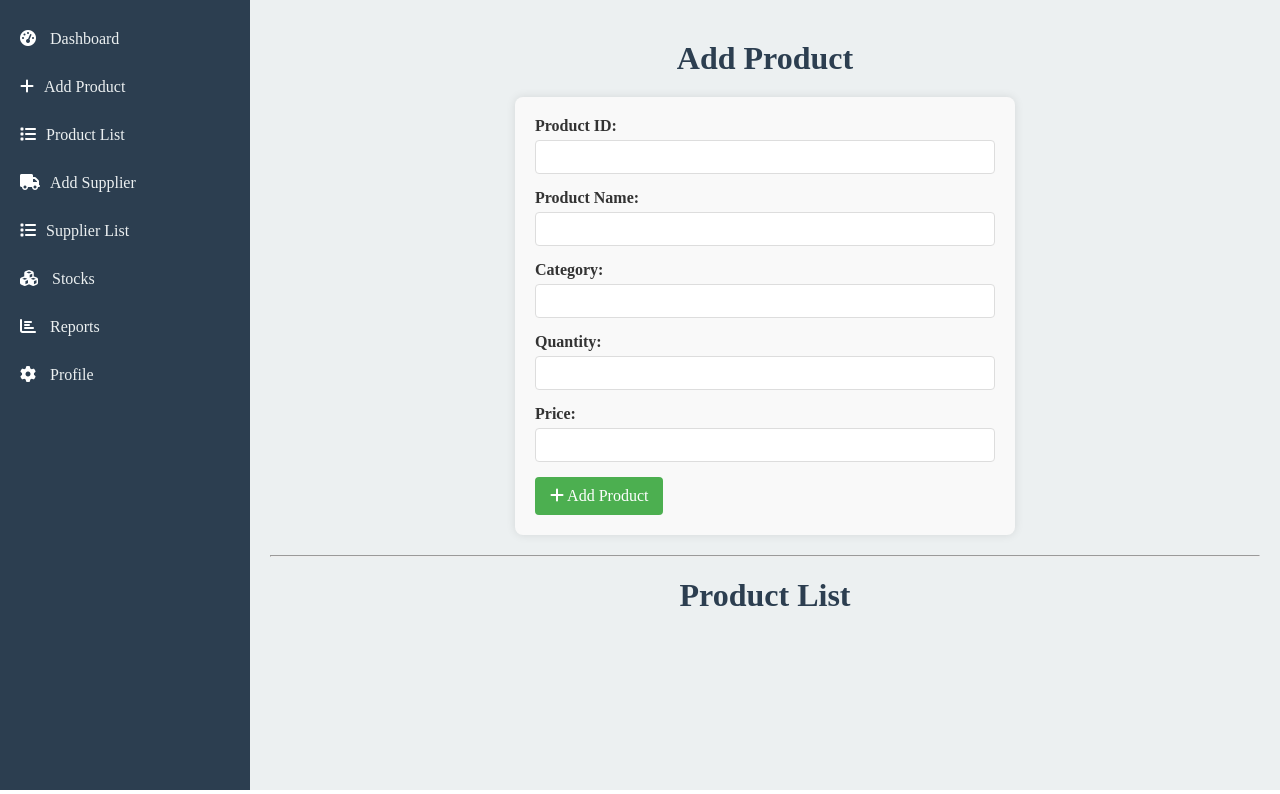
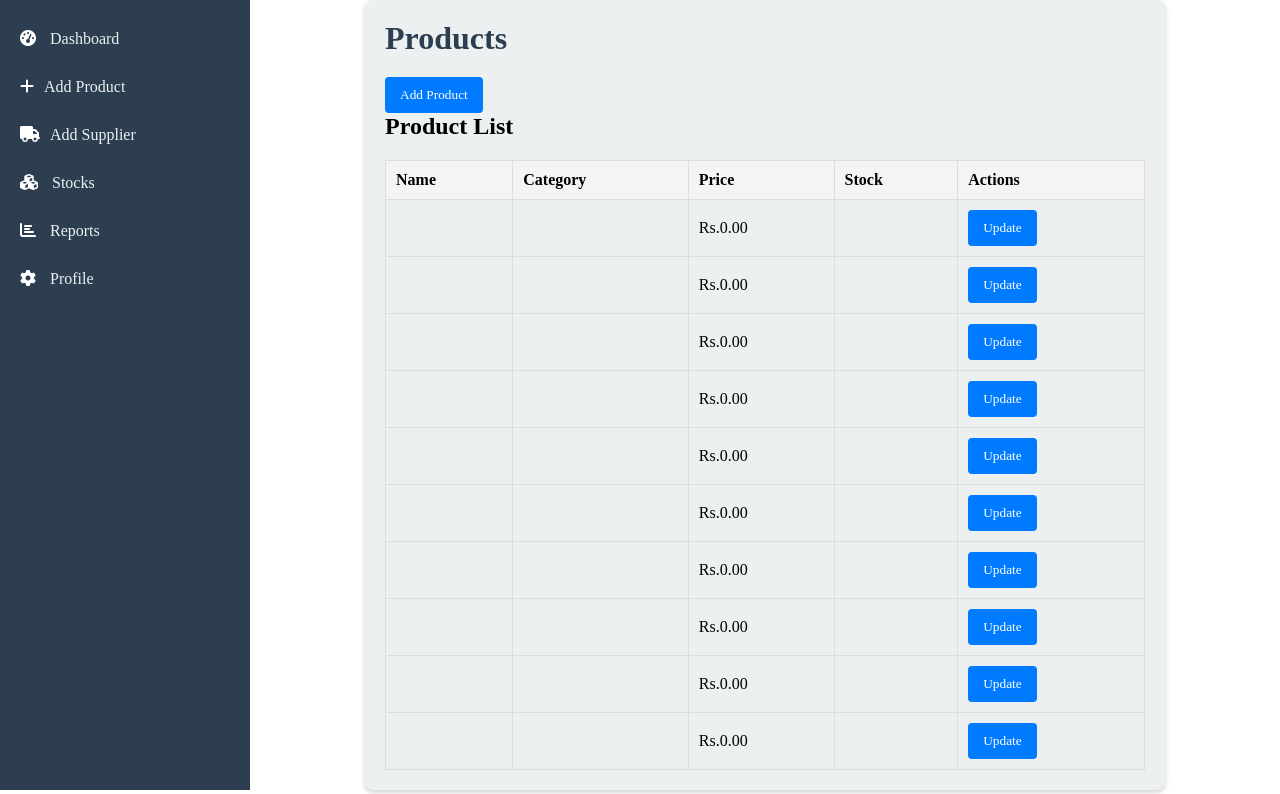
Before and after one commit to khanaldamodar/Incentrack-ims, a PHP site: page /pages/client/product.php in a window 1280 px wide. Shown: the part 56-850 px from the top of the page. Run offline with PHP 8.4, Linux system fonts and the light colour scheme; the visitor is signed in with stand-in values (Sample User, id 1); data comes from the database, SQL or seed files in the repository; data that the repository does not hold is empty.

Commit message:
Made some changes

```diff
--- a/includes/sidebar.php
+++ b/includes/sidebar.php
@@ -22,14 +22,13 @@
     <ul>
         <li><a href="dashboard.php"><i class="fas fa-tachometer-alt"></i> Dashboard</a></li>
         <li><a href="product.php"><i class="fas fa-add"></i>Add Product</a></li>
-        <li><a href="#"><i class="fas fa-list"></i>Product List</a></li>
         <li><a href="supplier.php"><i class="fas fa-truck"></i>Add Supplier</a></li>
-        <li><a href="#"><i class="fas fa-list"></i>Supplier List</a></li>
         <li><a href="stocks.php"><i class="fas fa-cubes"></i> Stocks</a></li>
         <li><a href="reports.php"><i class="fas fa-chart-bar"></i> Reports</a></li>
         <li><a href="profile.php"><i class="fas fa-cog"></i> Profile</a></li>
     </ul>
     </div>
 
+
   </body>
 </html>
--- a/pages/client/dashboard.php
+++ b/pages/client/dashboard.php
@@ -1,7 +1,7 @@
 <?php
 // session_start();
+require "../../includes/login_validator.php";
 require "../../config.php";
-require "../../includes/login_validator.php";
 
 ?>
 <!DOCTYPE html>
--- a/pages/client/product.php
+++ b/pages/client/product.php
@@ -1,87 +1,108 @@
-
 <?php
 require "../../config.php";
 require "../../includes/login_validator.php";
 
+// Handle form submissions
 if ($_SERVER["REQUEST_METHOD"] == "POST") {
-    try {
-        // Get form data
-        $product_id = $_POST['productId'];
-        $name = $_POST['productName'];
+    if ($_POST['action'] == 'add') {
+        // Add a new product
+        $name = $_POST['name'];
         $category = $_POST['category'];
-        $quantity = $_POST['quantity'];
         $price = $_POST['price'];
+        $stock = $_POST['stock'];
 
-        // Validate inputs
-        $errors = array();
+        $sql = "INSERT INTO products (product_name, category, total_stock, product_price) VALUES (?, ?, ?, ?)";
+        $stmt = $conn->prepare($sql);
+        $stmt->bind_param("ssdi", $name, $category, $stock, $price);
 
-        // Check if product ID is numeric
-        if (!is_numeric($product_id)) {
-            $errors[] = "Product ID must be a number";
+        if ($stmt->execute()) {
+            echo "<script>alert('Product added successfully!');</script>";
+            header("Location: " . $_SERVER['PHP_SELF']);
+        } else {
+            echo "<script>alert('Error adding product.');</script>";
+        }
+    } elseif ($_POST['action'] == 'update') {
+        // Update price and stock of a product
+        $id = $_POST['id'];
+        $price = $_POST['price'];
+        $stock = $_POST['stock'];
+
+        $sql = "UPDATE products SET product_price = ?, total_stock = ? WHERE product_id = ?";
+        $stmt = $conn->prepare($sql);
+        $stmt->bind_param("dii", $price, $stock, $id);
+
+        if ($stmt->execute()) {
+            echo "<script>alert('Product updated successfully!');</script>";
+            header("Location: " . $_SERVER['PHP_SELF']);
+        } else {
+            echo "<script>alert('Error updating product.');</script>";
+        }
+    }
 }
 
-        // Check if name contains only letters, numbers and spaces
-        if (!preg_match("/^[a-zA-Z0-9 ]+$/", $name)) {
-            $errors[] = "Product name can only contain letters, numbers and spaces";
-        }
-
-        // Check if quantity is positive
-        if ($quantity <= 0) {
-            $errors[] = "Quantity must be greater than 0";
-        }
-
-        // Check if price is positive
-        if ($price <= 0) {
-            $errors[] = "Price must be greater than 0";
-        }
-
-        // If no validation errors, insert into database
-        if (empty($errors)) {
-            $sql = "INSERT INTO products (product_id, name, category_id, quantity_in_hand, price)
-                    VALUES (?, ?, ?, ?, ?)";
-
-            $stmt = $conn->prepare($sql);
-            $stmt->bind_param("isids", $product_id, $name, $category, $quantity, $price);
-
-            if ($stmt->execute()) {
-                echo "<p class='success'>Product added successfully!</p>";
-            } else {
-                echo "<p class='error'>Error adding product: " . $conn->error . "</p>";
-            }
-
-            $stmt->close();
-        } else {
-            // Display validation errors
-            echo "<div class='error'>";
-            foreach($errors as $error) {
-                echo "<p>$error</p>";
-            }
-            echo "</div>";
-        }
-
-    } catch (Exception $e) {
-        echo "<p class='error'>An error occurred: " . $e->getMessage() . "</p>";
+// Fetch all products
+$products = [];
+$sql = "SELECT * FROM products";
+$result = $conn->query($sql);
+if ($result->num_rows > 0) {
+    while ($row = $result->fetch_assoc()) {
+        $products[] = $row;
     }
 }
 ?>
 
 <style>
-.success {
-    color: green;
-    text-align: center;
+        .main-content {
+            max-width: 800px;
+            margin: 0 auto;
+            background-color: white;
+            padding: 20px;
+            border-radius: 8px;
+            box-shadow: 0 2px 5px rgba(0, 0, 0, 0.2);
+        }
+        table {
+
+            width: 100%;
+            border-collapse: collapse;
+            margin-top: 20px;
+        }
+        table, th, td {
+            border: 1px solid #ddd;
+            color: black;
+        }
+        th, td {
             padding: 10px;
-    margin: 10px 0;
-    background: #d4edda;
-    border-radius: 5px;
+            text-align: left;
         }
-
-.error {
-    color: red;
-    text-align: center;
-    padding: 10px;
-    margin: 10px 0;
-    background: #f8d7da;
-    border-radius: 5px;
+        th {
+            background-color: #f4f4f4;
+        }
+        .form-group {
+            margin-bottom: 15px;
+        }
+        .form-group label {
+            display: block;
+            margin-bottom: 5px;
+        }
+        .form-group input, .form-group select {
+            width: 100%;
+            padding: 8px;
+            border: 1px solid #ccc;
+            border-radius: 4px;
+        }
+        .button {
+            padding: 10px 15px;
+            background-color: #007BFF;
+            color: white;
+            border: none;
+            border-radius: 4px;
+            cursor: pointer;
+        }
+        .button:hover {
+            background-color: #0056b3;
+        }
+        input,h2{
+            color: black;
         }
     </style>
 
@@ -101,116 +122,90 @@
     require "../../includes/sidebar.php";
    ?>
     <div class="main-content">
-      <h1 style="text-align: center; margin-top: 20px;">Add Product</h1>
-        <div class="form-container">
-            <form id="productForm" class="product-form" method="POST">
+    <h1>Products</h1>
+    <button class="button" onclick="document.getElementById('addProductForm').style.display='block'">Add Product</button>
+
+     <!-- Add Product Form -->
+     <div id="addProductForm" style="display:none; margin-top: 20px;">
+        <form method="POST">
+            <input type="hidden" name="action" value="add">
             <div class="form-group">
-                    <label for="productId">Product ID:</label>
-                    <input style="color: black;" type="text" id="productId" name="productId" required>
-                </div>
-                <div class="form-group">
-                    <label for="productName">Product Name:</label>
-                    <input style="color: black;" type="text" id="productName" name="productName" required>
+                <label for="name">Product Name:</label>
+                <input type="text" id="name" name="name" required>
             </div>
             <div class="form-group">
                 <label for="category">Category:</label>
-                    <input style="color: black;" type="text" id="category" name="category" required>
-                </div>
-                <div class="form-group">
-                    <label for="quantity">Quantity:</label>
-                    <input style="color: black;" type="number" id="quantity" name="quantity" required>
+                <input type="text" id="category" name="category" required>
             </div>
             <div class="form-group">
                 <label for="price">Price:</label>
-                    <input style="color: black;" type="number" id="price" name="price" step="0.01" required>
+                <input type="number" id="price" name="price" step="0.01" required>
             </div>
-                <button type="submit" class="submit-btn"> <i class="fas fa-plus"></i> Add Product</button>
+            <div class="form-group">
+                <label for="stock">Stock:</label>
+                <input type="number" id="stock" name="stock" required>
+            </div>
+            <button type="submit" class="button">Add Product</button>
         </form>
-            <hr>
     </div>
-        <h1 style="text-align: center; margin-top: 20px;">Product List</h1>
-        <!-- <table class="product-table">
 
+     <!-- Product List -->
+     <h2 style="color: black;">Product List</h2>
+    <table>
         <thead>
         <tr>
-                  <th>Product ID</th>
-                  <th>Product Name</th>
+            <th>Name</th>
             <th>Category</th>
-                  <th>Quantity</th>
             <th>Price</th>
+            <th>Stock</th>
             <th>Actions</th>
         </tr>
         </thead>
         <tbody>
+        <?php foreach ($products as $product): ?>
             <tr>
-                  <td>001</td>
-                  <td>Product A</td>
-                  <td>Electronics</td>
-                  <td>100</td>
-                  <td>$199.99</td>
-                  <td class="action-icons">
-                      <i class="fas fa-edit"></i>
-                      <i class="fas fa-trash-alt"></i>
+                <td><?= htmlspecialchars($product['product_name']) ?></td>
+                <td><?= htmlspecialchars($product['category']) ?></td>
+                <td>Rs.<?= htmlspecialchars(number_format($product['product_price'], 2)) ?></td>
+                <td><?= htmlspecialchars($product['total_stock']) ?></td>
+                <td>
+                    <button class="button" onclick="updateProduct(<?= $product['product_id'] ?>, <?= $product['product_price'] ?>, <?= $product['total_stock'] ?>)">Update</button>
                 </td>
             </tr>
-              <tr>
-                  <td>002</td>
-                  <td>Product B</td>
-                  <td>Clothing</td>
-                  <td>50</td>
-                  <td>$49.99</td>
-                  <td class="action-icons">
-                      <i class="fas fa-edit"></i>
-                      <i class="fas fa-trash-alt"></i>
-                  </td>
-              </tr>
-              <tr>
-                  <td>003</td>
-                  <td>Product C</td>
-                  <td>Home & Garden</td>
-                  <td>75</td>
-                  <td>$79.99</td>
-                  <td class="action-icons">
-                      <i class="fas fa-edit"></i>
-                      <i class="fas fa-trash-alt"></i>
-                  </td>
-              </tr>
+        <?php endforeach; ?>
         </tbody>
-      </table> -->
+    </table>
 
+        <!-- Update Product Form -->
+<div id="updateProductForm" style="display:none; margin-top: 20px;">
+    <h2 style="color: black;">Update Product</h2>
+    <form method="POST">
+        <input type="hidden" name="action" value="update">
+        <input type="hidden" name="id" id="updateProductId">
+        <div class="form-group">
+            <label for="updatePrice">Price:</label>
+            <input type="number" id="updatePrice" name="price" step="0.01" required>
+        </div>
+        <div class="form-group">
+            <label for="updateStock">Stock:</label>
+            <input type="number" id="updateStock" name="stock" required>
+        </div>
+        <button type="submit" class="button">Update Product</button>
+    </form>
+</div>
     </div>
 
 
 
-</div>
+<script>
+    function updateProduct(id, price, stock) {
+        document.getElementById('updateProductForm').style.display = 'block';
+        document.getElementById('updateProductId').value = id;
+        document.getElementById('updatePrice').value = price;
+        document.getElementById('updateStock').value = stock;
+    }
+</script>
 
-<script>
-//   document.getElementById('productForm').addEventListener('submit', function(e) {
-//       e.preventDefault();
 
-//       const productId = document.getElementById('productId').value;
-//       const productName = document.getElementById('productName').value;
-//       const category = document.getElementById('category').value;
-//       const quantity = document.getElementById('quantity').value;
-//       const price = document.getElementById('price').value;
-
-//       const tableBody = document.querySelector('.product-table tbody');
-//       const newRow = tableBody.insertRow();
-//       newRow.innerHTML = `
-//           <td>${productId}</td>
-//           <td>${productName}</td>
-//           <td>${category}</td>
-//           <td>${quantity}</td>
-//           <td>$${parseFloat(price).toFixed(2)}</td>
-//           <td class="action-icons">
-//               <i class="fas fa-edit"></i>
-//               <i class="fas fa-trash-alt"></i>
-//           </td>
-//       `;
-
-//       this.reset();
-//   });
-
-</script>
   </body>
 </html>
--- a/pages/login.php
+++ b/pages/login.php
@@ -47,7 +47,7 @@
     $password = $_POST['password'];
 
     // Using a prepared statement to prevent SQL injection
-    $stmt = $conn->prepare("SELECT user_id, username, password_hash FROM users WHERE username = ?");
+    $stmt = $conn->prepare("SELECT username, password_hash FROM users WHERE username = ?");
     $stmt->bind_param("s", $username);
     $stmt->execute();
     $result = $stmt->get_result();
```
Also changed, not shown: pages/client/logout.php (+5 -5 lines), pages/client/supplier.php (+0 -9 lines), pages/logout.php (deleted). Lines whose indentation alone changed are shown as unchanged.
